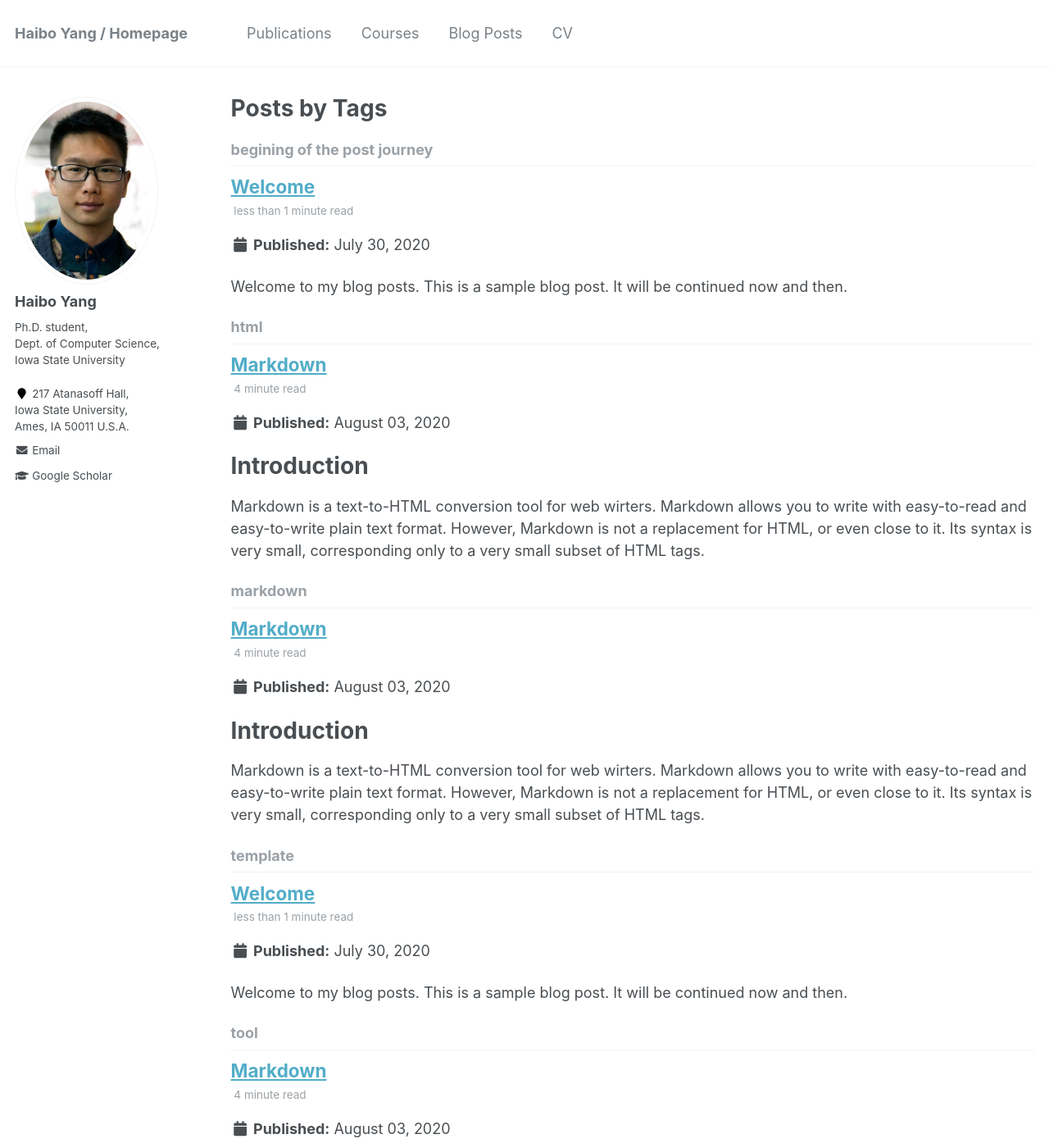
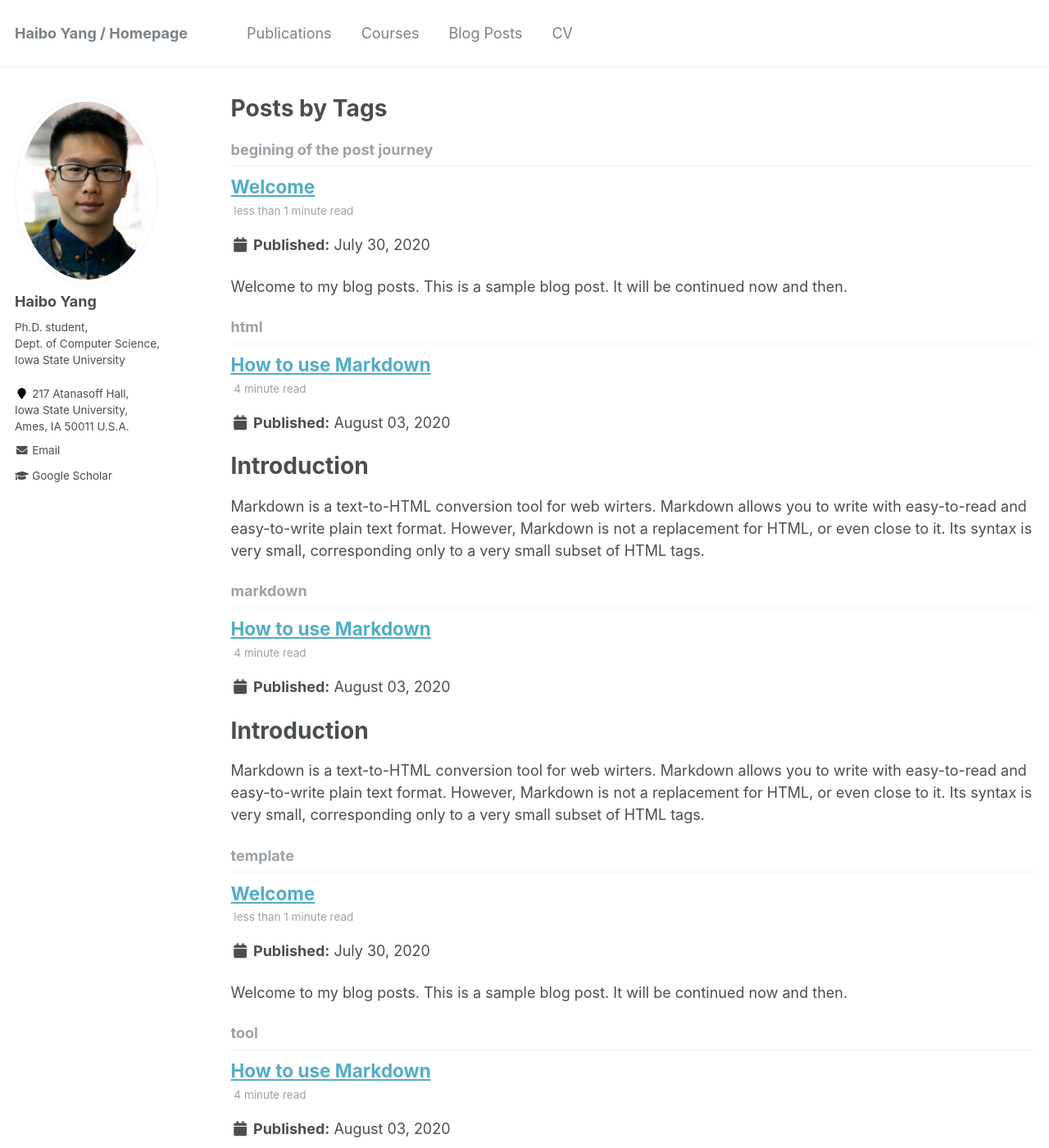
Before and after one commit to Haibo-Yang-OSU/homepage, a Jekyll site: the page built from _pages/tag-archive.html, in a window 1280 px wide and 1400 px high. Shown: the whole window at 82% size. Built offline with Jekyll 4.4.1, drawn with Linux system fonts in a browser that asks for light colours.

Commit message:
Update 2020-08-03-blog-post-2-markdown.md

```diff
--- a/_posts/2020-08-03-blog-post-2-markdown.md
+++ b/_posts/2020-08-03-blog-post-2-markdown.md
@@ -1,5 +1,5 @@
 ---
-title: 'Markdown'
+title: 'How to use Markdown'
 date: 2020-08-03
 permalink: /posts/2020/08/blog-post-2/
 tags:
```
